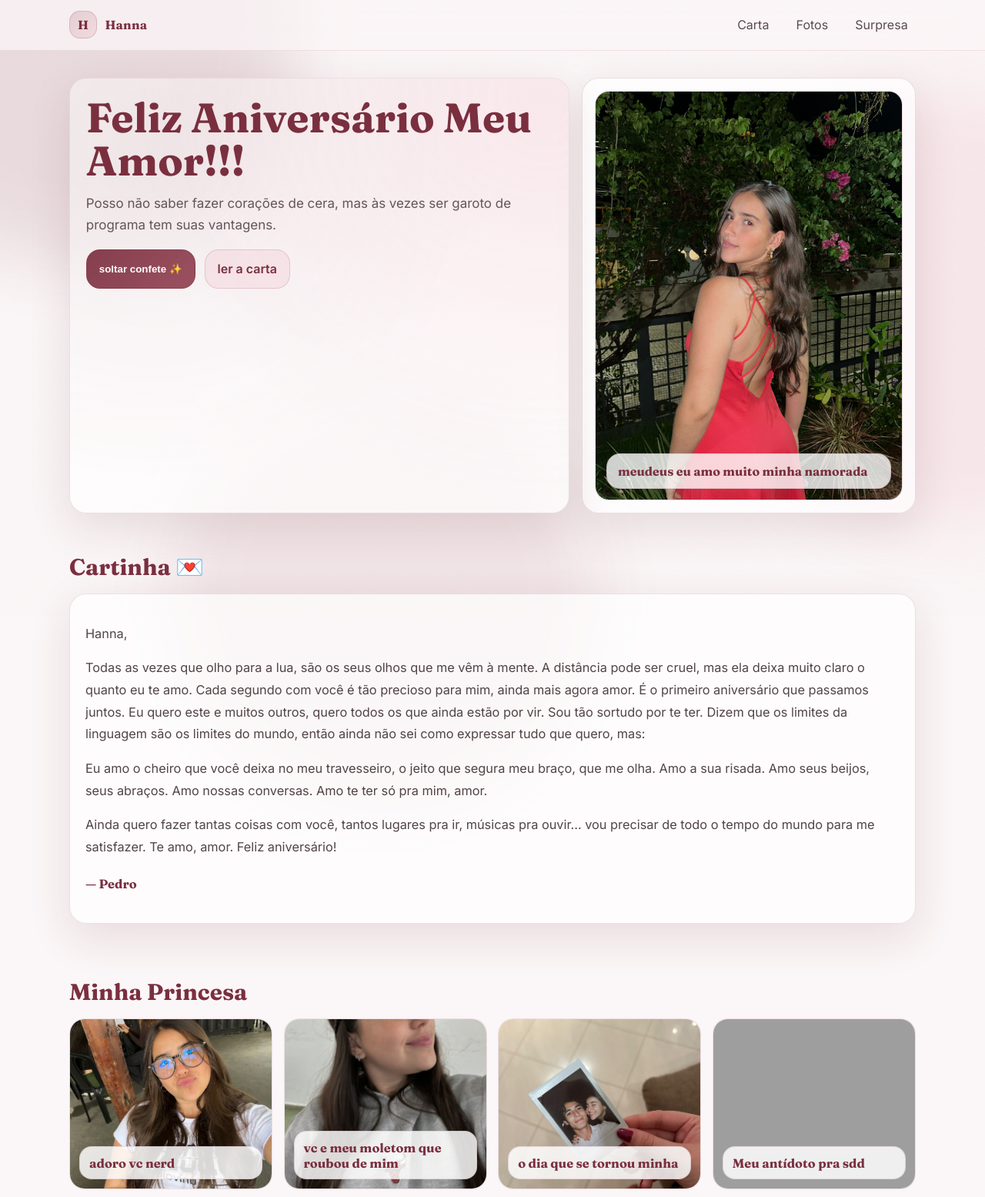
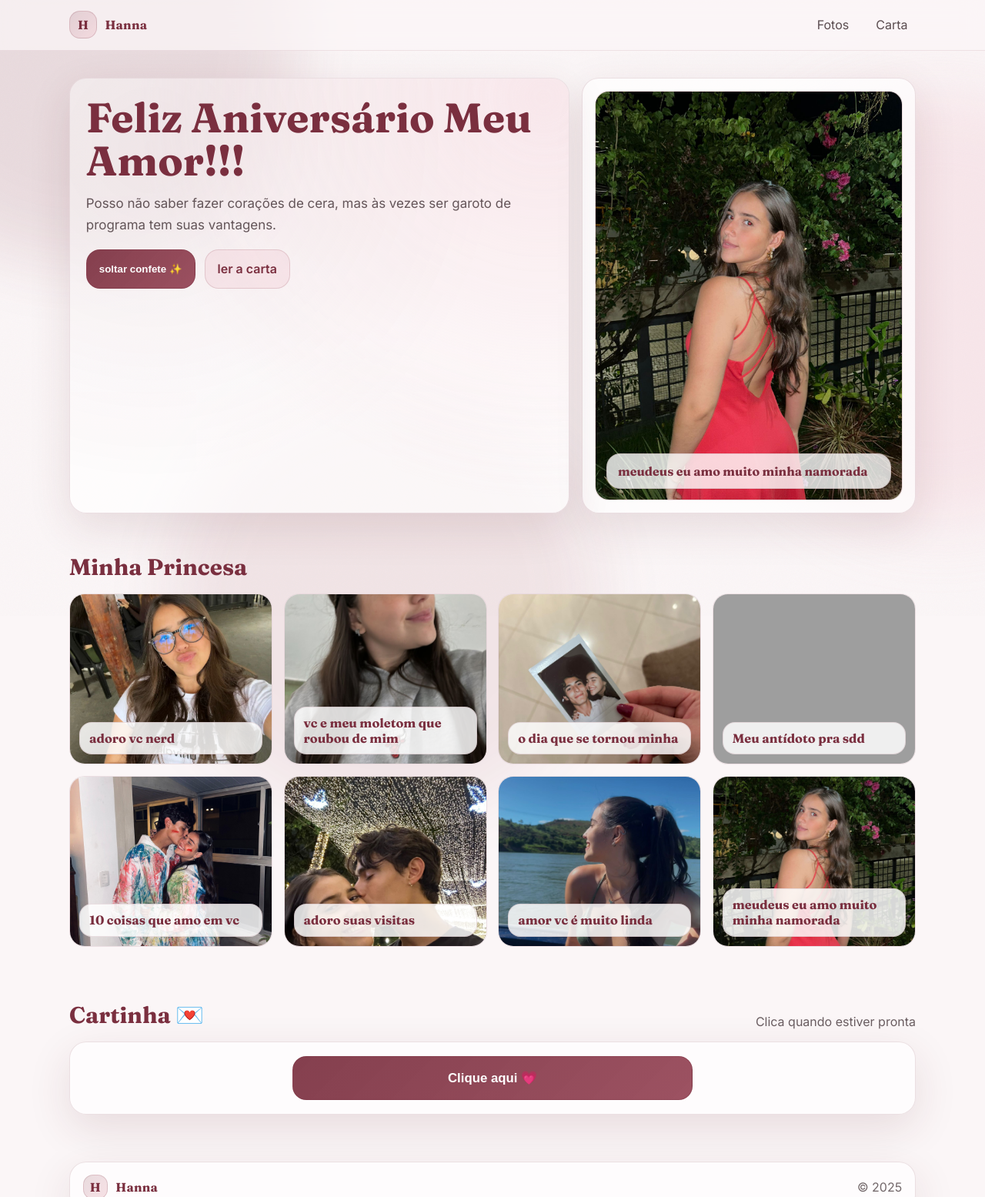
Before and after one commit to pedroaugtb/hanna-bday, a plain HTML site: page index.html in a window 1280 px wide. Shown: the top 1555 px of the page at 77% size. Drawn offline with Linux system fonts and the light colour scheme; grey boxes are pictures that could not be loaded.

Commit message:
Move carta para surpresa e reorganiza seções

```diff
--- a/index.html
+++ b/index.html
@@ -32,18 +32,16 @@
       </a>
 
       <nav class="nav">
-        <a href="#carta">Carta</a>
         <a href="#memorias">Fotos</a>
-        <a href="#surpresa">Surpresa</a>
+        <a href="#surpresa">Carta</a>
       </nav>
 
       <button class="menu" id="menuBtn" aria-label="Abrir menu" aria-expanded="false">Menu</button>
     </div>
 
     <div class="mobile-nav wrap" id="mobileNav">
-      <a href="#carta">Carta</a>
       <a href="#memorias">Fotos</a>
-      <a href="#surpresa">Surpresa</a>
+      <a href="#surpresa">Carta</a>
     </div>
   </header>
 
@@ -60,7 +58,7 @@
 
           <div class="actions">
             <button class="btn primary" id="confettiBtn">soltar confete ✨</button>
-            <a class="btn ghost" href="#carta">ler a carta</a>
+            <a class="btn ghost" href="#surpresa">ler a carta</a>
           </div>
         </div>
 
@@ -74,40 +72,6 @@
           </div>
         </div>
       </div>
-    </section>
-
-    <!-- CARTA -->
-    <section class="section wrap" id="carta">
-      <div class="section-head">
-        <h2>Cartinha 💌</h2>
-      </div>
-
-      <article class="card letter">
-        <p>Hanna,</p>
-
-        <p>
-          Todas as vezes que olho para a lua, são os seus olhos que me vêm à mente.
-          A distância pode ser cruel, mas ela deixa muito claro o quanto eu te amo.
-          Cada segundo com você é tão precioso para mim, ainda mais agora amor.
-          É o primeiro aniversário que passamos juntos. Eu quero este e muitos outros, quero todos os que ainda estão por vir.
-          Sou tão sortudo por te ter.
-          Dizem que os limites da linguagem são os limites do mundo, então ainda não sei como expressar tudo que quero, mas:
-        </p>
-
-        <p>
-          Eu amo o cheiro que você deixa no meu travesseiro, o jeito que segura meu braço, que me olha.
-          Amo a sua risada. Amo seus beijos, seus abraços. Amo nossas conversas. Amo te ter só pra mim, amor.
-        </p>
-
-        <p>
-          Ainda quero fazer tantas coisas com você, tantos lugares pra ir, músicas pra ouvir... vou precisar de todo o tempo do mundo para me satisfazer.
-          Te amo, amor. Feliz aniversário!
-        </p>
-
-        <p class="signature">
-          <span>— Pedro</span>
-        </p>
-      </article>
     </section>
 
     <!-- MEMÓRIAS -->
@@ -176,19 +140,40 @@
       </div>
     </section>
 
-    <!-- SURPRESA -->
+    <!-- CARTA (AGORA É A SURPRESA) -->
     <section class="section wrap" id="surpresa">
       <div class="section-head">
-        <h2>Uma última coisinha</h2>
+        <h2>Cartinha 💌</h2>
         <p>Clica quando estiver pronta</p>
       </div>
 
       <div class="card surprise">
         <button class="btn primary big" id="revealBtn">Clique aqui 💗</button>
-        <div class="reveal hidden" id="revealBox">
-          <h3>Eu te amo.</h3>
+
+        <div class="reveal hidden letter" id="revealBox">
+          <p>Hanna,</p>
+
           <p>
-            tenho que pensar ainda
+            Todas as vezes que olho para a lua, são os seus olhos que me vêm à mente.
+            A distância pode ser cruel, mas ela deixa muito claro o quanto eu te amo.
+            Cada segundo com você é tão precioso para mim, ainda mais agora amor.
+            É o primeiro aniversário que passamos juntos. Eu quero este e muitos outros, quero todos os que ainda estão por vir.
+            Sou tão sortudo por te ter.
+            Dizem que os limites da linguagem são os limites do mundo, então ainda não sei como expressar tudo que quero, mas:
+          </p>
+
+          <p>
+            Eu amo o cheiro que você deixa no meu travesseiro, o jeito que segura meu braço, que me olha.
+            Amo a sua risada. Amo seus beijos, seus abraços. Amo nossas conversas. Amo te ter só pra mim, amor.
+          </p>
+
+          <p>
+            Ainda quero fazer tantas coisas com você, tantos lugares pra ir, músicas pra ouvir... vou precisar de todo o tempo do mundo para me satisfazer.
+            Te amo, amor. Feliz aniversário!
+          </p>
+
+          <p class="signature">
+            <span>— Pedro</span>
           </p>
         </div>
       </div>
--- a/script.js
+++ b/script.js
@@ -38,7 +38,7 @@
   tick();
 })();
 
-// Reveal surpresa
+// Reveal surpresa (agora revela a cartinha)
 (function () {
   const btn = document.getElementById("revealBtn");
   const box = document.getElementById("revealBox");
```
